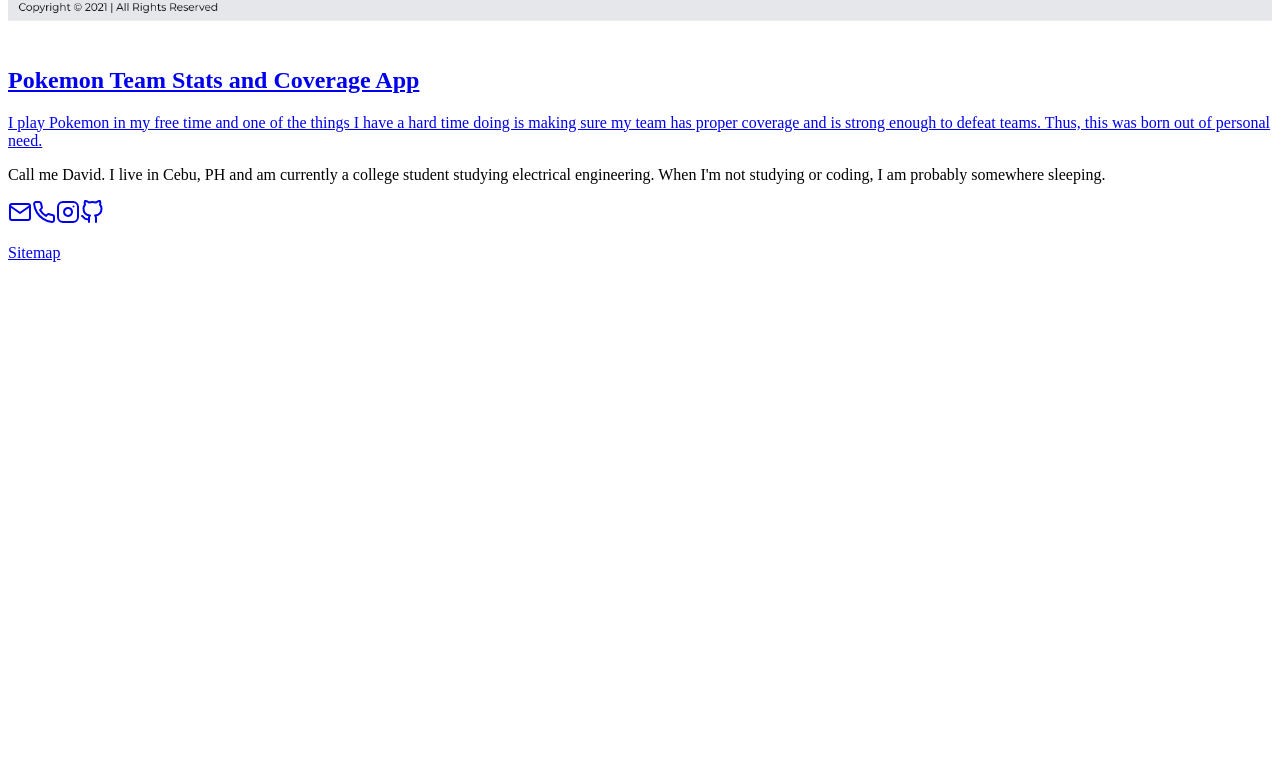
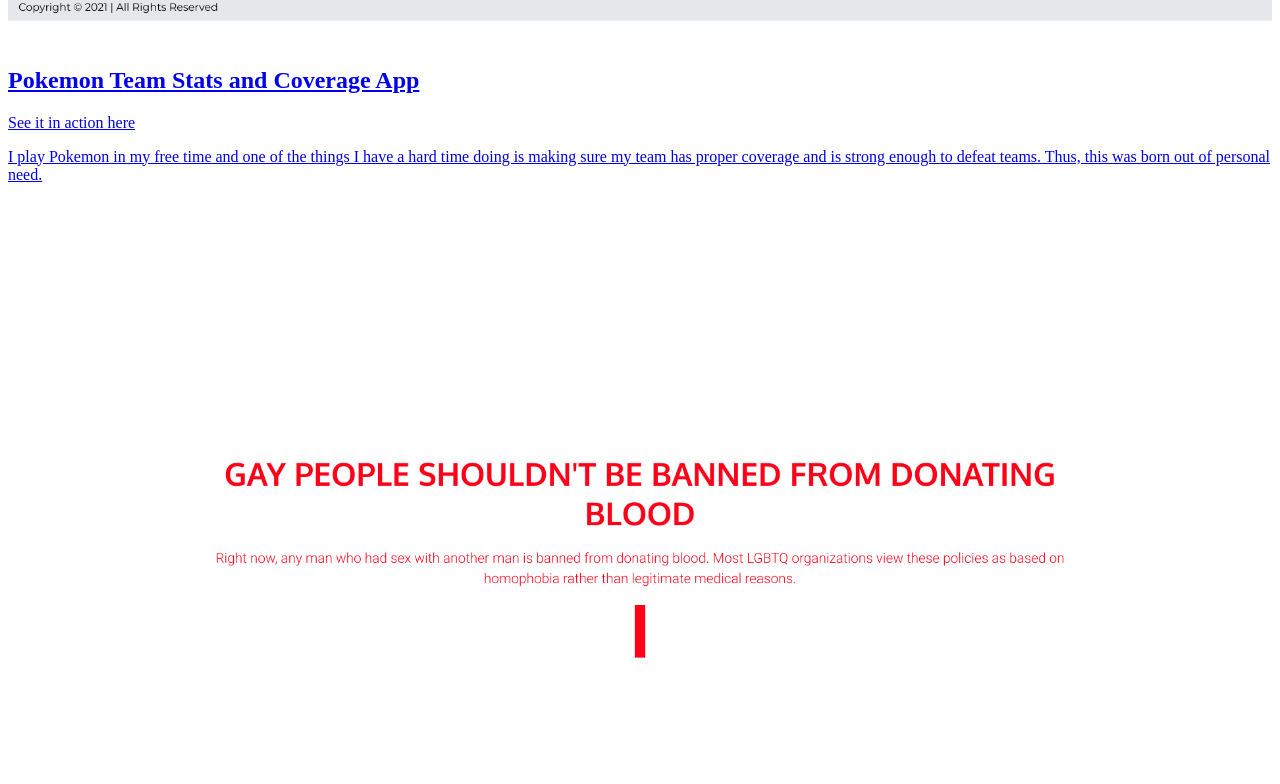
Before and after one commit to pdlozano/main, a Next.js app: page /portfolio in a window 1280 px wide. Shown: the part 956-1740 px from the top of the page. Before the commit the page ends 1234 px from the top, so only its background shows below. Built offline with nearby package versions, Linux system fonts and the light colour scheme.

Commit message:
Add another Item and let people see the real thing
I just realized I only link to the GitHub page on my portfolio.
This commit adds a button to link people to the real thing.

```diff
--- a/components/PortfolioPage/Items.tsx
+++ b/components/PortfolioPage/Items.tsx
@@ -1,11 +1,13 @@
 import Link from "next/link";
 import Image from "next/image";
 import Pokemon from "../../public/portfolio/pokemon.jpg";
+import Advocacy from "../../public/portfolio/gay-blood.jpg";
 
 type ItemProps = {
     title: string;
     link: string;
     children: string;
+    website: string;
     image: StaticImageData;
 };
 
@@ -19,6 +21,13 @@
 
                 <div className="md:col-span-3">
                     <h2>{props.title}</h2>
+
+                    <Link href={props.website}>
+                        <a className="cta bg-gray inline-block mt-3 w-full text-center md:w-auto">
+                            See it in action here
+                        </a>
+                    </Link>
+
                     <p className="text-white">{props.children}</p>
                 </div>
             </a>
@@ -32,6 +41,7 @@
             <Item
                 title="Pokemon Team Stats and Coverage App"
                 link="https://github.com/pdlozano/pokemon"
+                website="https://pokemon.davidlozano.me"
                 image={Pokemon}
             >
                 I play Pokemon in my free time and one of the things I have a
@@ -39,6 +49,17 @@
                 is strong enough to defeat teams. Thus, this was born out of
                 personal need.
             </Item>
+
+            <Item
+                title="Advocacy Page for Allowing Gays to Donate"
+                link="https://github.com/pdlozano/advocacy-school"
+                website="https://gay-blood.davidlozano.me"
+                image={Advocacy}
+            >
+                This is originally a school project that I just decided to keep.
+                The advocacy is something I firmly believe in and would help our
+                LGBT brothers and sisters save lives.
+            </Item>
         </div>
     );
 }
```
